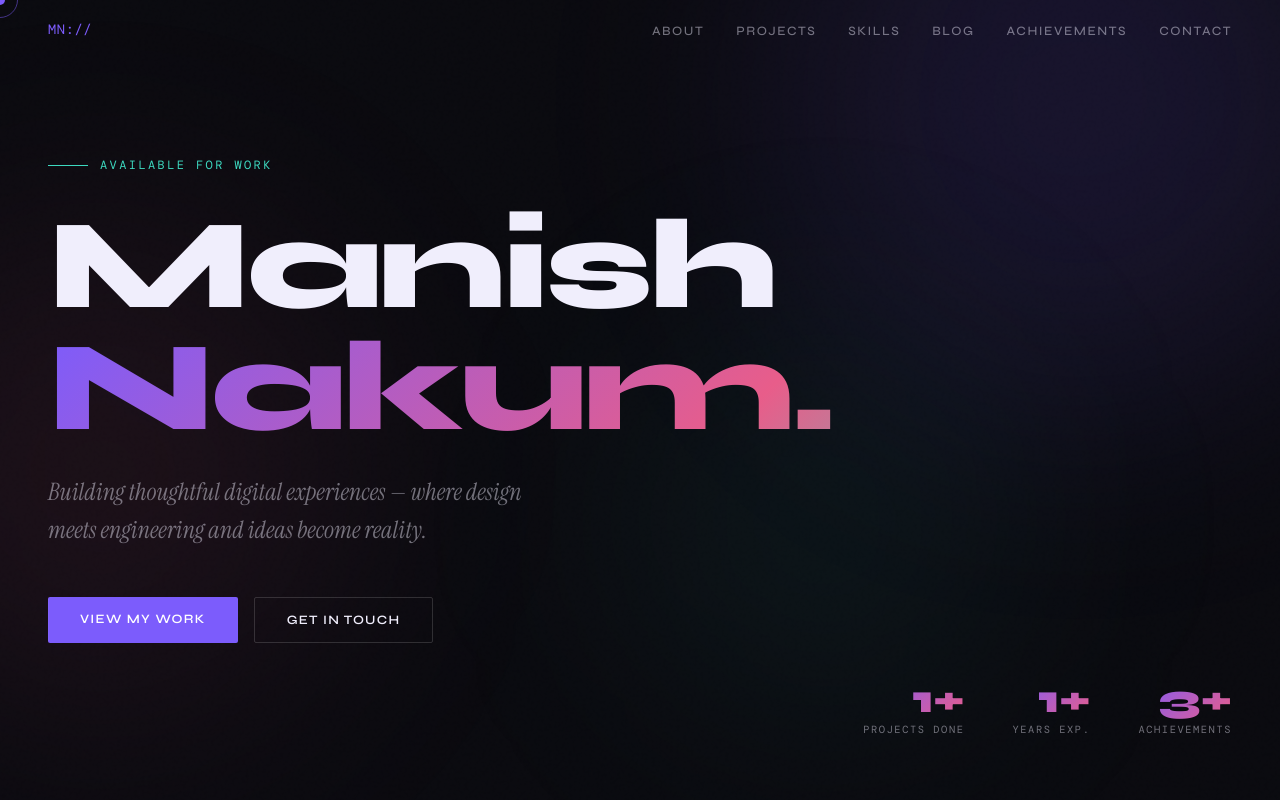
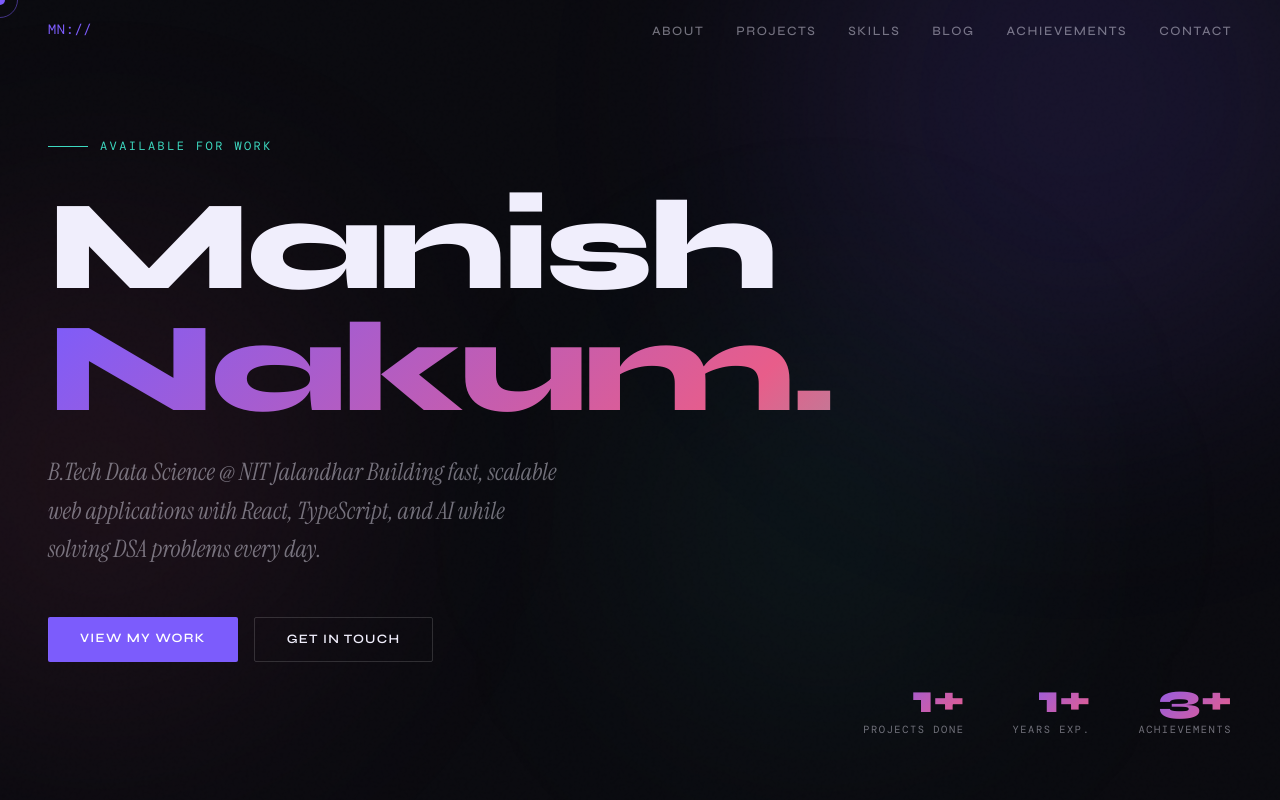
Before and after one commit to iammanishnakum/manish-portfolio, a website built with Vite: page index.html in a window 1280 px wide. Shown: the top 800 px of the page. Built offline with nearby package versions, Linux system fonts and the light colour scheme; a web font is replaced by a local one.

Commit message:
Update portfolio and add gitignore

```diff
--- a/index.html
+++ b/index.html
@@ -38,7 +38,8 @@
       <span class="name-first">Manish</span>
       <span class="name-last">Nakum.</span>
     </h1>
-    <p class="hero-sub">Building thoughtful digital experiences — where design meets engineering and ideas become reality.</p>
+    <p class="hero-sub">B.Tech Data Science @ NIT Jalandhar
+                        Building fast, scalable web applications with React, TypeScript, and AI while solving DSA problems every day.</p>
     <div class="hero-actions">
       <a href="#projects" class="btn-primary">View My Work</a>
       <a href="#contact" class="btn-outline">Get In Touch</a>
```
Also changed, not shown: 2 other files.
